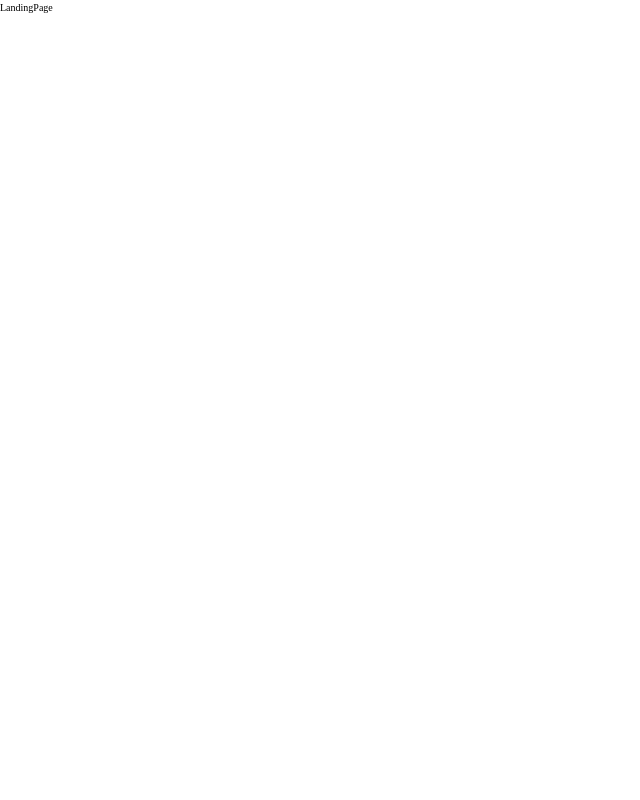
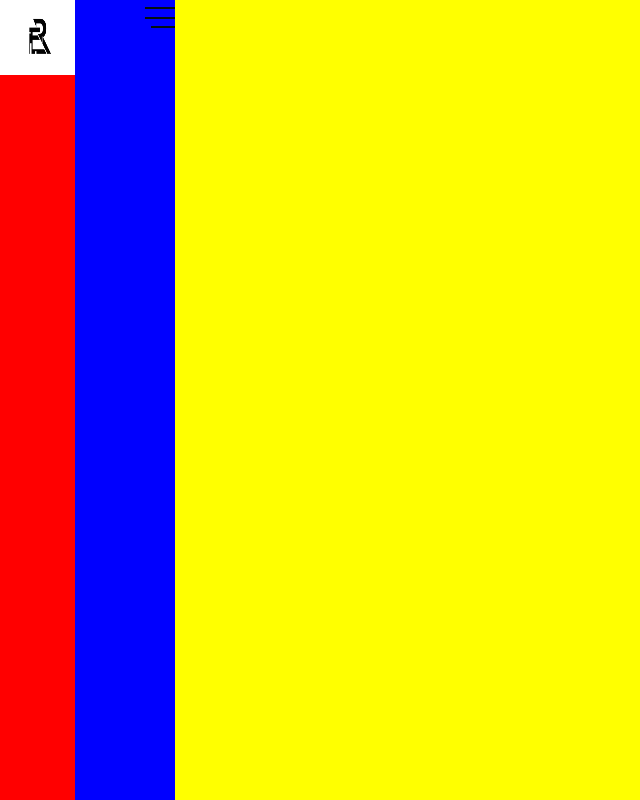
Before and after one commit to Hakan2211/sisters_page, a React (Create React App) app in the folder frontend/sisters-page/: page / in a window 1280 px wide. Shown: the whole page, without its empty margins (0-640 px from the left). Built offline with nearby package versions, Linux system fonts and the light colour scheme.

Commit message:
nav and menuicon

```diff
--- a/frontend/sisters-page/src/App.js
+++ b/frontend/sisters-page/src/App.js
@@ -15,7 +15,7 @@ const App = () => {
         <Route path='/dashboard' element={<Dashboard />} />
         <Route path='/calendar' element={<Calendar />} />
         <Route path='/about' element={<About />} />
-        <Route path='/styled-components' element={<ComponentsTest />} />
+        <Route path='/components' element={<ComponentsTest />} />
       </Routes>
       <GlobalStyles />
     </>
--- /dev/null
+++ b/frontend/sisters-page/src/components/Carousel/Carousel.js
@@ -0,0 +1,4 @@
+const Carousel = () => {
+  return <div>Carousel</div>
+}
+export default Carousel
--- /dev/null
+++ b/frontend/sisters-page/src/components/common/Header/Header.js
@@ -0,0 +1,17 @@
+import Logo from './Logo/Logo'
+
+import styled from 'styled-components'
+
+const Header = () => {
+  return (
+    <Wrapper>
+      <Logo />
+    </Wrapper>
+  )
+}
+
+const Wrapper = styled.header`
+  background-color: red;
+`
+
+export default Header
--- /dev/null
+++ b/frontend/sisters-page/src/components/common/Header/Logo/Logo.js
@@ -0,0 +1,22 @@
+import LogoImage from '../../../../assets/images/Logo.jpg'
+import styled from 'styled-components'
+
+const Logo = () => {
+  return (
+    <Wrapper>
+      <Image src={LogoImage} alt='logo' />
+    </Wrapper>
+  )
+}
+
+const Wrapper = styled.div`
+  width: 75px;
+  height: 75px;
+`
+
+const Image = styled.img`
+  width: 100%;
+  height: 100%;
+`
+
+export default Logo
--- /dev/null
+++ b/frontend/sisters-page/src/components/common/Header/Navigation/MenuIcon/MenuIcon.js
@@ -0,0 +1,59 @@
+import { useState } from 'react'
+import styled from 'styled-components'
+
+const MenuIcon = () => {
+  const [isOpen, setIsOpen] = useState(false)
+
+  return (
+    <Wrapper
+      onClick={() => setIsOpen(!isOpen)}
+      style={isOpen ? { position: 'relative' } : {}}
+    >
+      <MenuStroke
+        style={
+          isOpen
+            ? {
+                transform: 'rotate(45deg)',
+                transformOrigin: 'center',
+                position: 'absolute',
+                top: '50%',
+              }
+            : {}
+        }
+      />
+      <MenuStroke style={isOpen ? { display: 'none' } : {}} />
+      <MenuStroke
+        short
+        style={
+          isOpen
+            ? {
+                transform: 'rotate(-45deg)',
+                transformOrigin: ' center',
+                width: '30px',
+                position: 'absolute',
+                top: '50%',
+              }
+            : {}
+        }
+      />
+    </Wrapper>
+  )
+}
+
+const Wrapper = styled.div`
+  width: 50px;
+  height: 35px;
+  display: flex;
+  flex-direction: column;
+  justify-content: space-evenly;
+  align-items: end;
+  margin-left: 50px;
+  cursor: pointer;
+`
+
+const MenuStroke = styled.div`
+  border: 1px solid var(--black);
+  width: ${(props) => (props.short ? '24px' : '30px')};
+  height: 1px;
+`
+export default MenuIcon
--- /dev/null
+++ b/frontend/sisters-page/src/components/common/Header/Navigation/Nav.js
@@ -0,0 +1,15 @@
+import MenuIcon from './MenuIcon/MenuIcon'
+import styled from 'styled-components'
+
+const Nav = () => {
+  return (
+    <Wrapper>
+      <MenuIcon />
+    </Wrapper>
+  )
+}
+
+const Wrapper = styled.nav`
+  background-color: blue;
+`
+export default Nav
--- a/frontend/sisters-page/src/components/index.js
+++ b/frontend/sisters-page/src/components/index.js
@@ -1,4 +1,6 @@
 import Button from './common/Buttons/Button'
 import CircularButton from './common/Buttons/CircularButton'
+import Header from './common/Header/Header'
+import Nav from './common/Header/Navigation/Nav'
 
-export { Button, CircularButton }
+export { Button, CircularButton, Header, Nav }
--- a/frontend/sisters-page/src/views/LandingPage/LandingPage.js
+++ b/frontend/sisters-page/src/views/LandingPage/LandingPage.js
@@ -1,4 +1,21 @@
+import { Header } from '../../components/index'
+import { Nav } from '../../components/index'
+
+import styled from 'styled-components'
+
 const LandingPage = () => {
-  return <div>LandingPage</div>
+  return (
+    <Wrapper>
+      <Header />
+      <Nav />
+    </Wrapper>
+  )
 }
+
+const Wrapper = styled.div`
+  display: flex;
+
+  height: 100vh;
+  background-color: yellow;
+`
 export default LandingPage
```
Also changed, not shown: frontend/sisters-page/src/assets/images/Logo.jpg (added).
